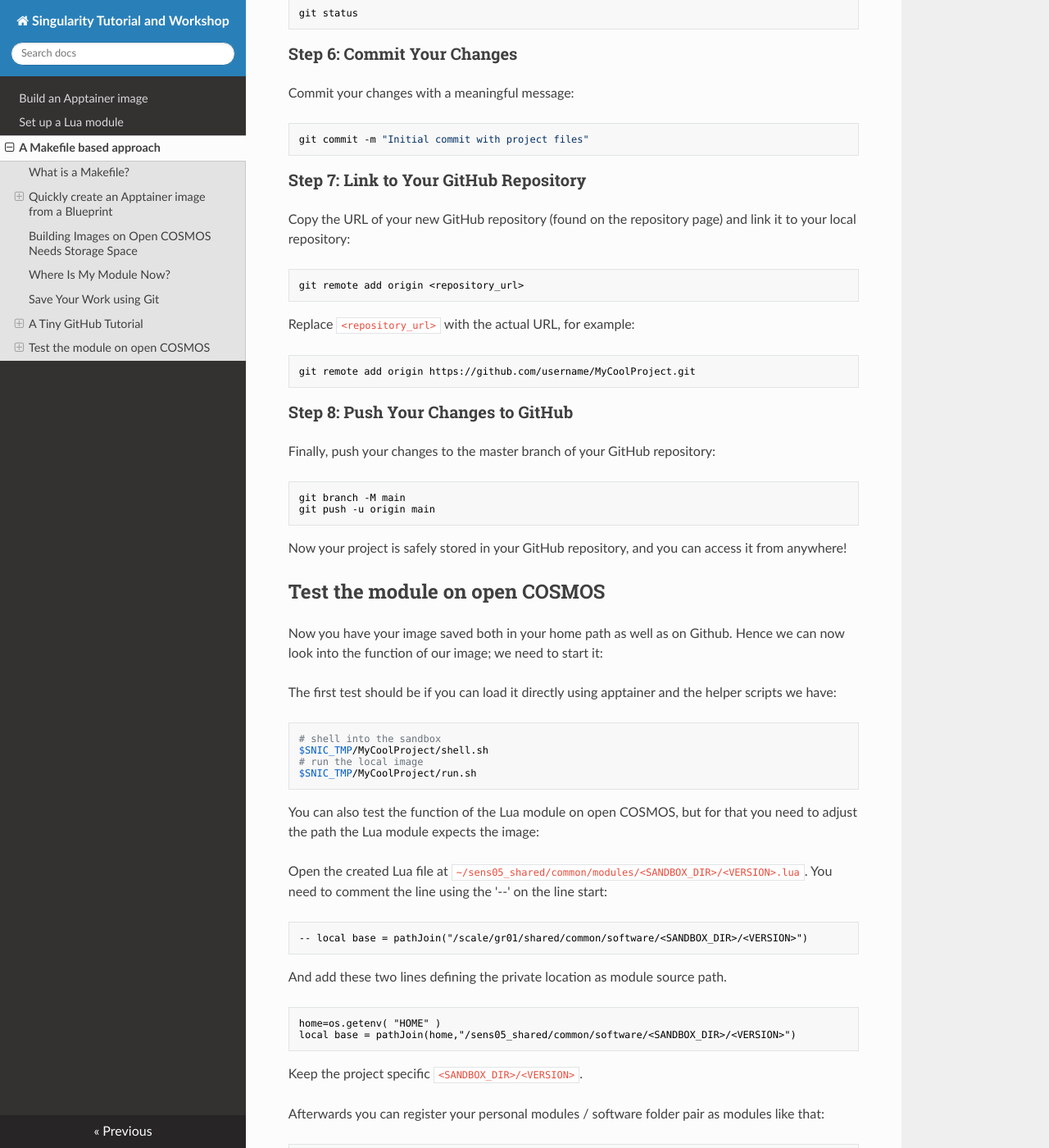
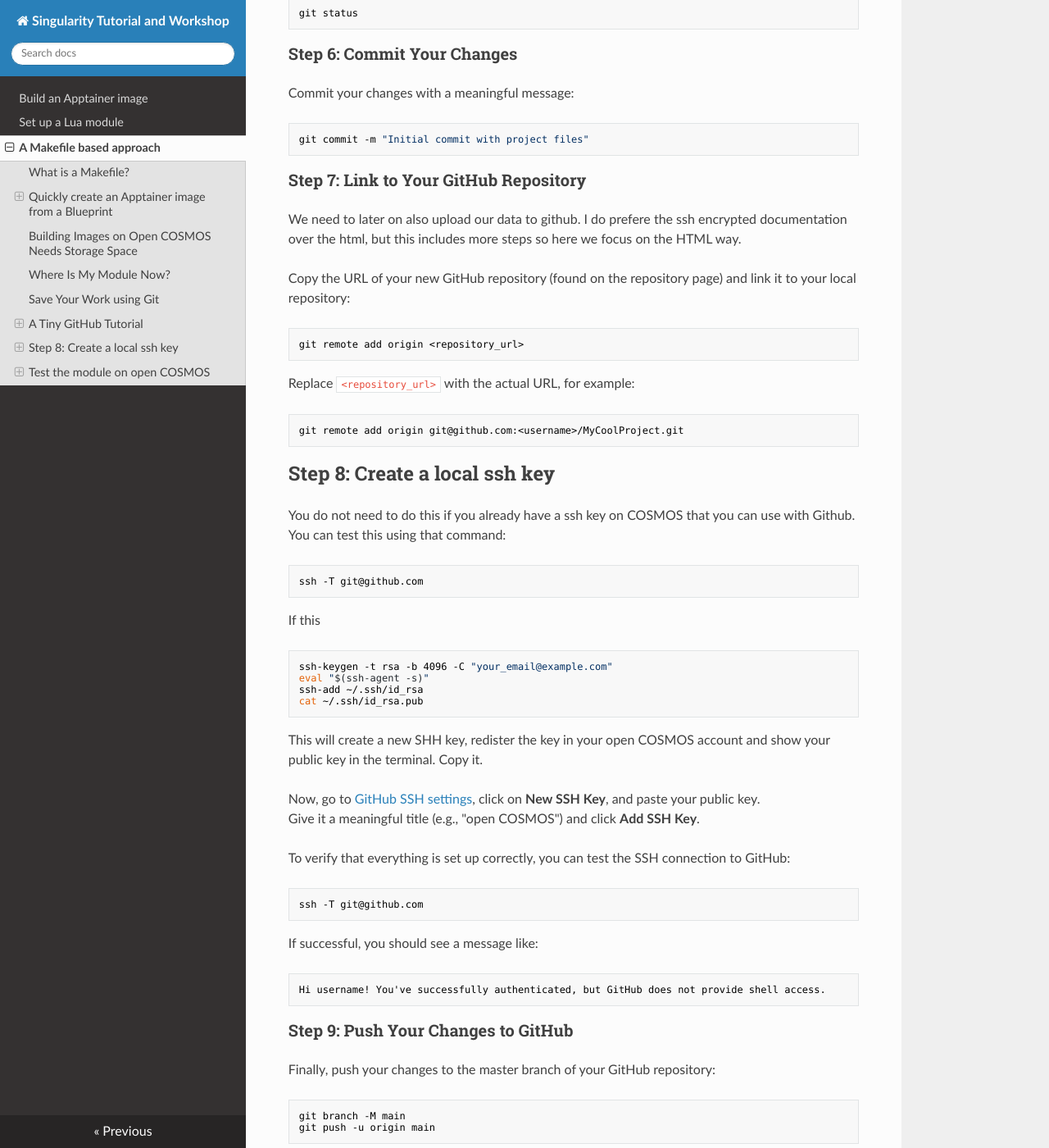
Before and after one commit to stela2502/Singularity_Tutorial, an MkDocs documentation site: the page built from docs/AMakefileBasedApproach.md, in a window 1280 px wide and 1400 px high, scrolled down 4038 px. Shown: the whole window at 82% size. Built offline with MkDocs 1.6.1, drawn with Linux system fonts in a browser that asks for light colours; nearby versions of some CDN libraries; some of the changed text lies outside the part shown.

Commit message:
Merge issues. Check again.

````diff
--- a/docs/AMakefileBasedApproach.md
+++ b/docs/AMakefileBasedApproach.md
@@ -11,7 +11,7 @@ The `Makefile` is the main interaction point while building the new image, where
 
 ## What is a Makefile?
 
-A Makefile is a special file used by the ``make`` utility to automate the building and management of software projects. It defines a set of rules and dependencies for compiling code, linking files, and generating executables or other targets. Makefiles consist of targets, dependencies, and commands that describe how to build each part of the project. Typically, they are used in environments with many files, like C/C++ projects, where manual compilation would be cumbersome. We do not need to dive into the depth of that - just the targets will be used for the automatisation. I will not go into more detail later.
+A Makefile is a special file used by the ``make`` utility to automate the building and management of software projects. It defines a set of rules and dependencies for compiling code, linking files, and generating executables or other targets. Makefiles consist of targets, dependencies, and commands that describe how to build each part of the project. Typically, they are used in environments with many files, like C/C++ projects, where manual compilation would be cumbersome. We do not need to dive into the depth of that - just the targets will be used for the automatisation. That is about all you need to know here.
 
 ## Quickly create an Apptainer image from a Blueprint
 
@@ -93,7 +93,7 @@ The module has been deployed to your home directory:
 ~/sens05_shared/common/software/<project_name>/1.0/<project_name>.1.0.sif
 ```
 
-The final image anmd the Lua module file have been saved to your home folder, but your definition file is still only in the `$SNIC_TMP`. Instead of copying the definition file to your home folder, I recommend uploading it to Git. This way, you can easily access your work from outside Open COSMOS, too.
+The final image and the Lua module file have been saved to your home folder, but your definition file is still only in the `$SNIC_TMP`. Instead of copying the definition file to your home folder, I recommend uploading it to Git. This way, you can easily access your work from outside Open COSMOS, too.
 
 ## Save Your Work using Git
 
@@ -154,6 +154,9 @@ git commit -m "Initial commit with project files"
 
 ### Step 7: Link to Your GitHub Repository
 
+We need to later on also upload our data to github. I do prefere the ssh encrypted documentation over the html,
+but this includes more steps so here we focus on the HTML way.
+
 Copy the URL of your new GitHub repository (found on the repository page) and link it to your local repository:
 
 ```bash
@@ -163,10 +166,43 @@ git remote add origin <repository_url>
 Replace `<repository_url>` with the actual URL, for example:
 
 ```bash
-git remote add origin https://github.com/username/MyCoolProject.git
+git remote add origin git@github.com:<username>/MyCoolProject.git
 ```
 
-### Step 8: Push Your Changes to GitHub
+## Step 8: Create a local ssh key
+
+You do not need to do this if you already have a ssh key on COSMOS that you can use with Github.
+You can test this using that command:
+
+```bash
+ssh -T git@github.com
+```
+
+If this
+```bash
+ssh-keygen -t rsa -b 4096 -C "your_email@example.com"
+eval "$(ssh-agent -s)"
+ssh-add ~/.ssh/id_rsa
+cat ~/.ssh/id_rsa.pub
+```
+
+This will create a new SHH key, redister the key in your open COSMOS account and show your public key in the terminal. Copy it.
+
+Now, go to [GitHub SSH settings](https://github.com/settings/keys), click on **New SSH Key**, and paste your public key.
+Give it a meaningful title (e.g., "open COSMOS") and click **Add SSH Key**.
+
+To verify that everything is set up correctly, you can test the SSH connection to GitHub:
+
+```bash
+ssh -T git@github.com
+```
+
+If successful, you should see a message like:
+```text
+Hi username! You've successfully authenticated, but GitHub does not provide shell access.
+```
+
+### Step 9: Push Your Changes to GitHub
 
 Finally, push your changes to the master branch of your GitHub repository:
 
@@ -176,6 +212,7 @@ git push -u origin main
 ```
 
 Now your project is safely stored in your GitHub repository, and you can access it from anywhere!
+And you have gained one more way to document your new package ;-)
 
 ## Test the module on open COSMOS
 
@@ -191,15 +228,15 @@ $SNIC_TMP/MyCoolProject/shell.sh
 $SNIC_TMP/MyCoolProject/run.sh
 ```
 
-You can also test the function of the Lua module on open COSMOS, but for that you need to adjust the path the Lua module expects the image:
+You can also test the function of the Lua module on open COSMOS, but for that you need to adjust the path the Lua module expects the image in:
 
 Open the created Lua file at ``~/sens05_shared/common/modules/<SANDBOX_DIR>/<VERSION>.lua``.
-You need to comment the line using the '--' on the line start:
-```text
+You need to comment the line using the Lua way: '--' on the line start.
+```lua
 -- local base = pathJoin("/scale/gr01/shared/common/software/<SANDBOX_DIR>/<VERSION>")
 ```
 And add these two lines defining the private location as module source path.
-```text
+```lua
 home=os.getenv( "HOME" )
 local base = pathJoin(home,"/sens05_shared/common/software/<SANDBOX_DIR>/<VERSION>")
 ```
@@ -210,13 +247,15 @@ Afterwards you can register your personal modules / software folder pair as modu
 ```bash
 module use ~/sens05_shared/common/modules/
 ```
+
 Now you are set up to run your own module like this:
+
 
 ```bash
 module load <SANDBOX_DIR>/<VERSION>
 ```
 
-Please do not forget to run the image on the compute nodes again:
+But please do not forget to run the image on the compute nodes again:
 ```text
 #!/bin/bash
 #SBATCH --ntasks-per-node 1
@@ -233,10 +272,12 @@ exit 0
 ```
 
 If you have modified the Lua definition file and now want to copy the image to COSMOS-SENS the easiest is to remove the ``~/sens01_shared/common`` folder and re-deploy the module:
+
 ```bash
 rm -Rf ~/sens05_shared/common
 make deploy
 ```
+
 Of casue you can also commend out the changes and re-enact the original base variable.
 
 ### Deploy on COSMOS-SENS
@@ -246,8 +287,6 @@ Therfore you can easily clone that on your normal desktop, install apptainer the
 
 If you want to use the image prepared on open COSMOS I recommend you to tar your deploy data structure (all in `~/sens05_share/common/`) and copy that to COSMOS-SENS using e.g. `scp`. You can simply untar that in `/scale/gr01/shared/common/`. But make sure you only copy the module you want.
 
-
-
 Please document your images well, upload them to COSMOS-SENS and share them with us. I hope we all can easen our workloads by sharing!
 While you are at it you can check out my SingSingCell/1.6 package that provides a single cell analysis environment with Seurat, scanpy, scvelo and other tools installed ([on github](https://github.com/stela2502/singularityImages) this is pre ImageSmith).
 
````
Also changed, not shown: docs/HowToSetUpAModule.md (+8 -3 lines), docs/index.md (+3 -0 lines).
